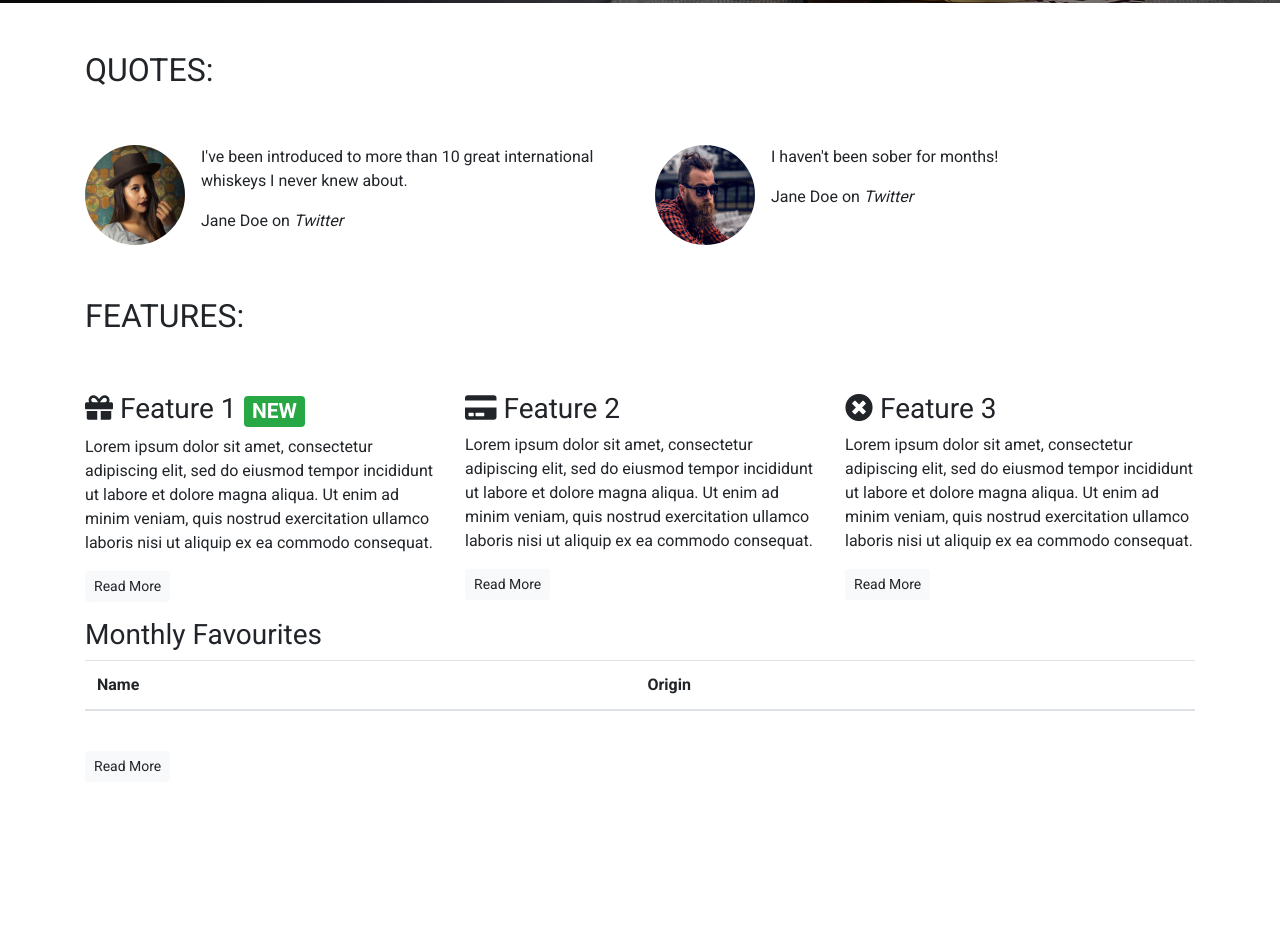
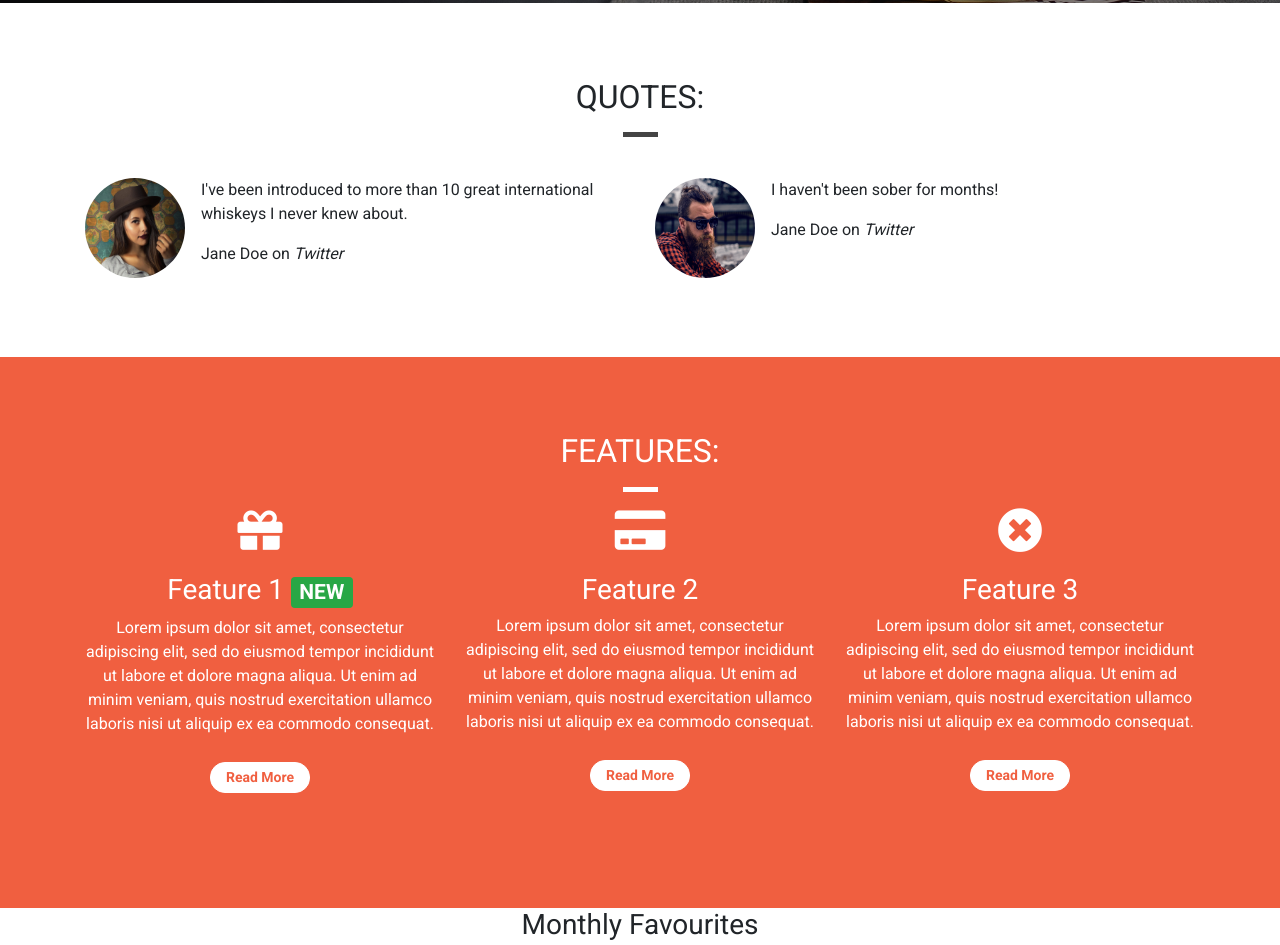
Before and after one commit to roc-11/whiskey-drop, a plain HTML site: page index.html in a window 1280 px wide. Shown: the part 797-1742 px from the top of the page. Before the commit the page ends 1595 px from the top, so only its background shows below. Drawn offline with nearby package versions, Linux system fonts and the light colour scheme.

Commit message:
Style features and quotes

```diff
--- a/css/style.css
+++ b/css/style.css
@@ -2,7 +2,12 @@ body {
     font-family: 'Roboto', sans-serif;
 }
 
-.alert-container {}
+.container-wrapper {}
+
+.container-wrapper--red {
+    background-color: #f05f40;
+    color: white;
+}
 
 .alert-container .col-12 {
     padding-left: 0;
@@ -47,6 +52,22 @@ body {
 .feature-container {}
 
 .quotes-container {}
+
+/* Page Header */
+
+.page-header {
+    margin-bottom: 0;
+    border-bottom: 0;
+    text-align: center;
+}
+
+.page-header h2 {
+    margin-top: 0;
+}
+
+.quotes .page-header {
+    margin-bottom: 25px;
+}
 
 /* NavBar */
 .navalert-container {
@@ -113,8 +134,19 @@ body {
     background-color: #f05f40;
 }
 
+.block-divider--white {
+    background-color: white;
+}
+
 .block-divider--short {
     width: 35px;
+}
+
+/* Content Containers */
+
+.content-container {
+    padding-top: 75px;
+    padding-bottom: 75px;
 }
 
 /* Buttons */
@@ -139,3 +171,27 @@ body {
     border-color: #df4929;
     color: white;
 }
+
+/* Features */
+
+.feature .btn {
+    background-color: white;
+    border-color: white;
+    border-radius: 15px;
+    /* buttons can grow, but not shrink */
+    min-width: 100px;
+    font-weight: bold;
+    margin-top: 10px;
+    color: #f05f40;
+}
+
+.feature {
+    text-align: center;
+    margin-bottom: 40px;
+}
+
+.feature i {
+    margin-bottom: 20px;
+    font-size: 45px;
+    line-height: 45px;
+}
--- a/index.html
+++ b/index.html
@@ -137,11 +137,13 @@
     <!-- /.callout -->
 
     <!-- Quotes -->
-    <div class="container quotes-container">
+    <div class="container-wrapper">
+      <div class="container quotes-container content-container">
         <section class="quotes">
           <div class="row">
-          <div class="col-12 my-5">
+            <div class="col-12 page-header">
               <h2 class="text-uppercase">Quotes:</h2>
+              <hr class="block-divider block-divider--short" />
             </div>
           </div>
           <div class="row">
@@ -192,27 +194,32 @@
         </section>
         <!-- /.quotes -->
       </div>
+    </div>
 
     <!-- Features -->
-    <div class="container features-container">
+    <div class="container-wrapper container-wrapper--red">
+      <div class="container features-container content-container">
         <section class="features">
           <div class="row">
-          <div class="col-12 my-5">
+            <div class="col-12 page-header">
               <h2 class="text-uppercase">Features:</h2>
+              <hr
+                class="block-divider block-divider--short block-divider--white"
+              />
             </div>
           </div>
           <div class="row">
             <div class="col-12 col-md-6 col-lg-4">
               <div class="feature">
                 <h3>
-                <i class="fas fa-gift d-none d-sm-inline"></i> Feature 1
+                  <i class="fas fa-gift d-none d-sm-block"></i> Feature 1
                   <span class="badge badge-success">NEW</span>
                 </h3>
                 <p>
-                Lorem ipsum dolor sit amet, consectetur adipiscing elit, sed do
-                eiusmod tempor incididunt ut labore et dolore magna aliqua. Ut
-                enim ad minim veniam, quis nostrud exercitation ullamco laboris
-                nisi ut aliquip ex ea commodo consequat.
+                  Lorem ipsum dolor sit amet, consectetur adipiscing elit, sed
+                  do eiusmod tempor incididunt ut labore et dolore magna aliqua.
+                  Ut enim ad minim veniam, quis nostrud exercitation ullamco
+                  laboris nisi ut aliquip ex ea commodo consequat.
                 </p>
                 <p><a class="btn btn-sm btn-light" href="">Read More</a></p>
               </div>
@@ -220,13 +227,13 @@
             <div class="col-12 col-md-6 col-lg-4">
               <div class="feature">
                 <h3>
-                <i class="fas fa-credit-card d-none d-sm-inline"></i> Feature 2
+                  <i class="fas fa-credit-card d-none d-sm-block"></i> Feature 2
                 </h3>
                 <p>
-                Lorem ipsum dolor sit amet, consectetur adipiscing elit, sed do
-                eiusmod tempor incididunt ut labore et dolore magna aliqua. Ut
-                enim ad minim veniam, quis nostrud exercitation ullamco laboris
-                nisi ut aliquip ex ea commodo consequat.
+                  Lorem ipsum dolor sit amet, consectetur adipiscing elit, sed
+                  do eiusmod tempor incididunt ut labore et dolore magna aliqua.
+                  Ut enim ad minim veniam, quis nostrud exercitation ullamco
+                  laboris nisi ut aliquip ex ea commodo consequat.
                 </p>
                 <p><a class="btn btn-sm btn-light" href="">Read More</a></p>
               </div>
@@ -234,17 +241,24 @@
             <div class="col-12 d-md-none d-lg-block col-lg-4">
               <div class="feature">
                 <h3>
-                <i class="fas fa-times-circle d-none d-sm-inline"></i> Feature 3
+                  <i class="fas fa-times-circle d-none d-sm-block"></i> Feature
+                  3
                 </h3>
                 <p>
-                Lorem ipsum dolor sit amet, consectetur adipiscing elit, sed do
-                eiusmod tempor incididunt ut labore et dolore magna aliqua. Ut
-                enim ad minim veniam, quis nostrud exercitation ullamco laboris
-                nisi ut aliquip ex ea commodo consequat.
+                  Lorem ipsum dolor sit amet, consectetur adipiscing elit, sed
+                  do eiusmod tempor incididunt ut labore et dolore magna aliqua.
+                  Ut enim ad minim veniam, quis nostrud exercitation ullamco
+                  laboris nisi ut aliquip ex ea commodo consequat.
                 </p>
                 <p><a class="btn btn-sm btn-light" href="">Read More</a></p>
               </div>
             </div>
+          </div>
+        </section>
+        <!-- /.features -->
+      </div>
+    </div>
+
     <div class="col-12">
       <div class="feature">
         <h3>Monthly Favourites</h3>
@@ -264,10 +278,6 @@
         </table>
         <p><a class="btn btn-sm btn-light" href="">Read More</a></p>
       </div>
-          </div>
-        </div>
-      </section>
-      <!-- /.features -->
     </div>
 
     <div class="modal" tabindex="-1" id="signUpModal">
```
Lines whose indentation alone changed are shown as unchanged.
